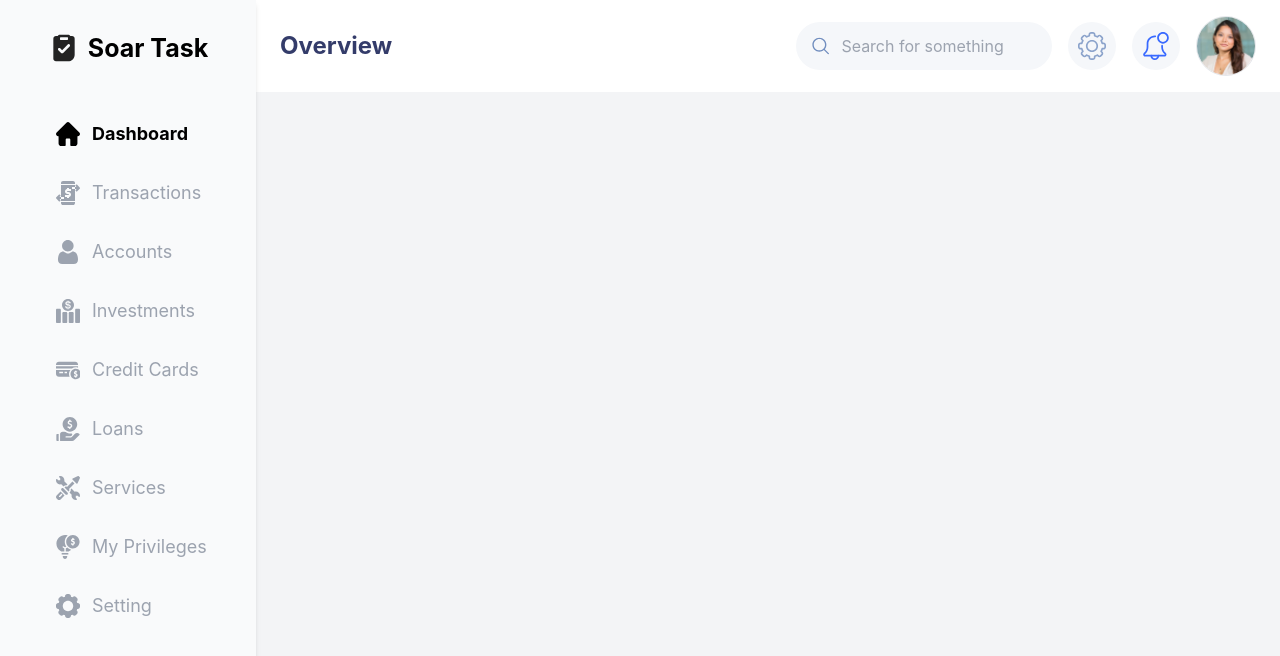
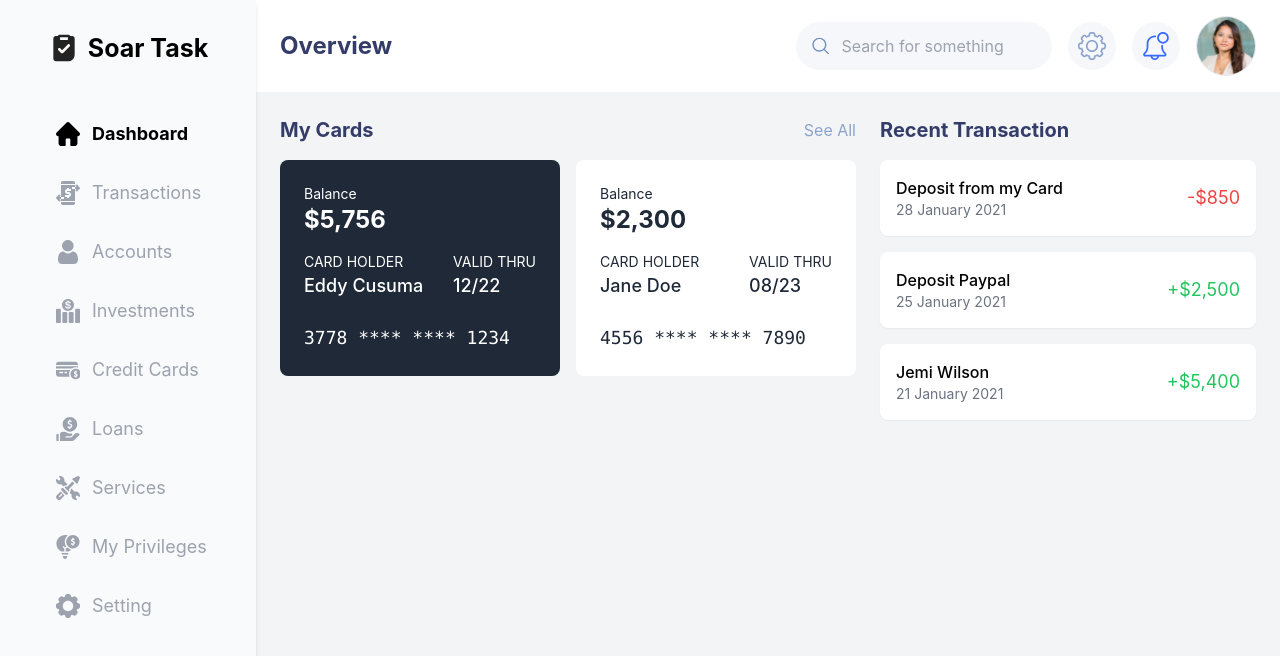
Before and after one commit to srujana-esr/financial-dashboard, a React (Create React App) app: page / in a window 1280 px wide. Shown: the top 656 px of the page. Built offline with nearby package versions, Linux system fonts and the light colour scheme.

Commit message:
staged commits

```diff
--- a/src/App.js
+++ b/src/App.js
@@ -1,14 +1,12 @@
 import React, { useState } from 'react';
-import { Outlet } from 'react-router-dom';
 import Sidebar from './components/Layout/Sidebar/Sidebar';
 import Header from './components/Layout/Header/Header';
+import AppRoutes from './routes/routes';
 
 const App = () => {
   const [isSidebarOpen, setSidebarOpen] = useState(false);
 
-  const toggleSidebar = () => {
-    setSidebarOpen((prevState) => !prevState);
-  };
+  const toggleSidebar = () => setSidebarOpen((prev) => !prev);
 
   return (
     <div className="flex h-screen">
@@ -16,7 +14,7 @@ const App = () => {
       <div className="flex-1 flex flex-col">
         <Header toggleSidebar={toggleSidebar} />
         <main className="flex-grow bg-gray-100 p-6">
-          <Outlet />
+          <AppRoutes />
         </main>
       </div>
     </div>
--- a/src/index.js
+++ b/src/index.js
@@ -1,20 +1,18 @@
 import React from 'react';
 import ReactDOM from 'react-dom/client';
 import { BrowserRouter } from 'react-router-dom';
+import { Provider } from 'react-redux';
+import store from './redux/store';
+import App from './App';
 import './index.css';
-import App from './App';
-import reportWebVitals from './reportWebVitals';
 
 const root = ReactDOM.createRoot(document.getElementById('root'));
 root.render(
   <React.StrictMode>
-     <BrowserRouter>
-    <App />
-    </BrowserRouter>
+    <Provider store={store}>
+      <BrowserRouter>
+        <App />
+      </BrowserRouter>
+    </Provider>
   </React.StrictMode>
 );
-
-// If you want to start measuring performance in your app, pass a function
-// to log results (for example: reportWebVitals(console.log))
-// or send to an analytics endpoint. Learn more: https://bit.ly/CRA-vitals
-reportWebVitals();
--- a/src/pages/Dashboard/Dashboard.js
+++ b/src/pages/Dashboard/Dashboard.js
@@ -1,9 +1,17 @@
 import React from 'react';
+import CardsSection from '../../components/Cards/CardsSection';
+import RecentTransactions from '../../components/RecentTransactions/RecentTransactions';
 
 const Dashboard = () => {
   return (
-    <div>
-      <h1>Dashboard Page</h1>
+    <div className="grid grid-cols-1 md:grid-cols-10 gap-6">
+      <div className="md:col-span-6">
+        <CardsSection />
+      </div>
+
+      <div className="md:col-span-4">
+        <RecentTransactions />
+      </div>
     </div>
   );
 };
```
